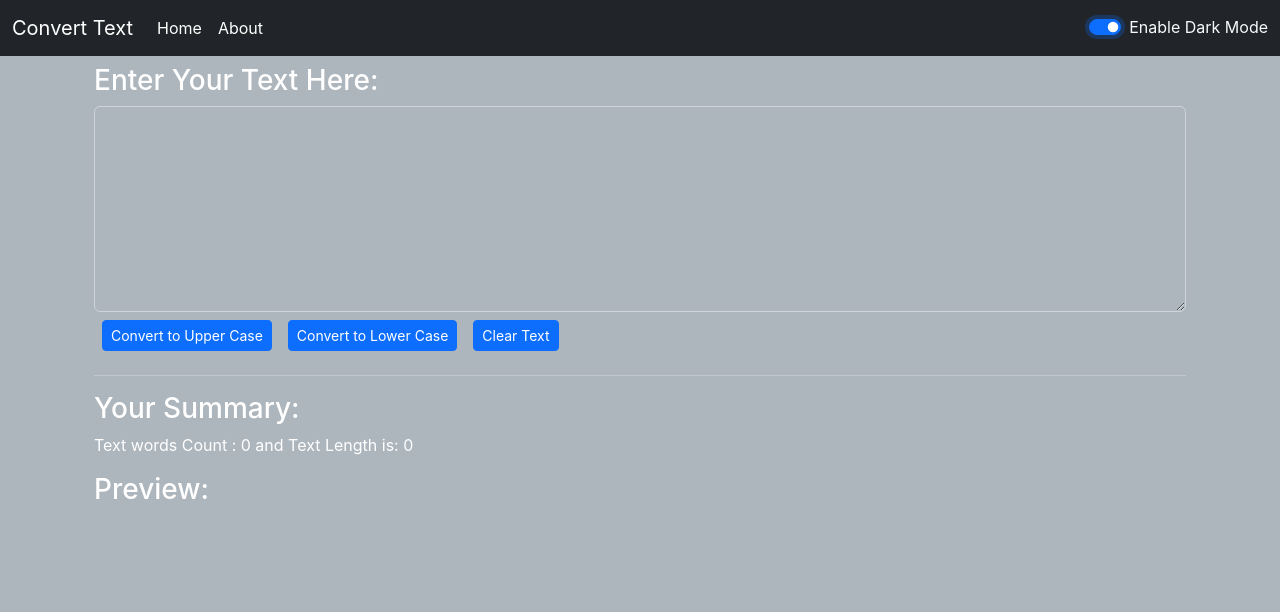
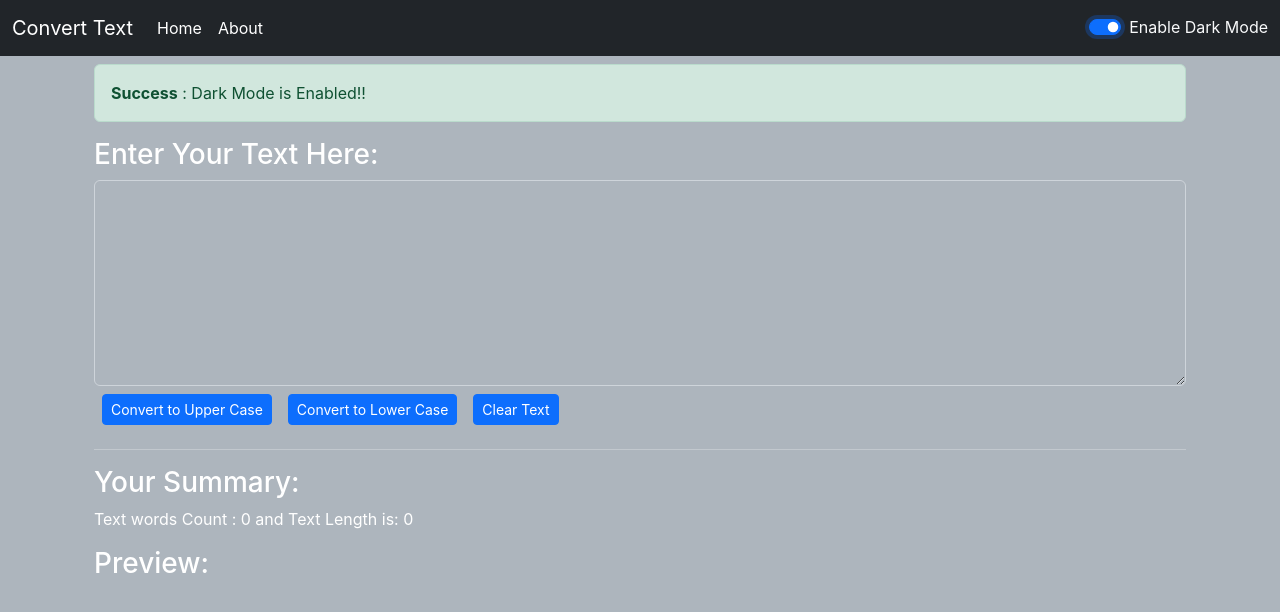
Before and after one commit to anshikaagrawal29/ReactCourse, a React (Create React App) app: page / in a window 1280 px wide. Both pictures are taken after a click on the switch "Enable Dark Mode". Shown: the top 612 px of the page. Built offline with nearby package versions, Linux system fonts and the light colour scheme.

Commit message:
Alert box and settimeout function

```diff
--- a/src/App.js
+++ b/src/App.js
@@ -2,10 +2,21 @@ import About from "./component/About";
 import Navbar from "./component/Navbar";
 import TextForm from "./component/TextForm";
 import React, {useState} from 'react';
+import Alert from "./component/Alert";
 
 /*Added new Component and Learned PropTypes and Prop...*/
 function App() {
   const[mode, setMode] = useState('light');
+  const[alertMessage, setAlertMessage] = useState(null);
+
+  const showAlert = (msg,typ) =>
+  {
+    setAlertMessage({
+      message : msg,
+      type : typ
+    })
+  }
+
   const[pageStyle, setStyle] = useState({
     backgroundColor : 'grey'
   })
@@ -16,19 +27,32 @@ function App() {
       {
         setMode('light');
         document.body.style.backgroundColor = 'white';
+        setAlertMessage({
+          message : "Light Mode is Enabled!!",
+          type : "success"
+        })
       }
       else
       {
         setMode('dark');
         document.body.style.backgroundColor = '#adb5bd';
+        setAlertMessage({
+          message : "Dark Mode is Enabled!!",
+          type : "success"
+        })
       }
   }
+
+  setTimeout(() => {
+    setAlertMessage(null)
+  }, 3000);
 
   return (
     <>
     <Navbar title="Convert Text" aboutText = "About" mode={mode} toggleModeClick = {toggleModeClick}/>
     <div className="container" mode={mode}>
-    <TextForm mode={mode}/>
+      <Alert alertMessage={alertMessage}/>
+    <TextForm showAlert ={showAlert} mode={mode}/>
       </div>
     </>
   );
--- /dev/null
+++ b/src/component/Alert.js
@@ -0,0 +1,12 @@
+import React from 'react'
+
+export default function Alert(props) {
+
+  return (
+    props.alertMessage && <div className="container my-2">
+       <div className={`alert alert-${props.alertMessage.type} alert-dismissible fade show`} role="alert">
+        <strong>{props.alertMessage.type.charAt(0).toUpperCase() + props.alertMessage.type.slice(1)}</strong> : {props.alertMessage.message}
+        </div>
+    </div>
+  )
+}
--- a/src/component/TextForm.js
+++ b/src/component/TextForm.js
@@ -1,14 +1,13 @@
 import React, {useState} from 'react'
-import PropTypes from 'prop-types'
 
 export default function TextForm(props) {
  const[text, setText] = useState("")
- const[btnText, setBtnText] = useState("Enable Dark Mode")
 
  const setUpValueOfMyText = () =>
  {
     let newtext = text.toUpperCase();
-    setText(newtext)
+    setText(newtext);
+    props.showAlert("Converted to UpperCase!!", "success");
  }
 
  const onchangeOfMyText = (event) =>
@@ -19,15 +18,21 @@ export default function TextForm(props) {
  const setLoValueOfMyText = () =>
  {
     let lowerText = text.toLowerCase();
-    setText(lowerText)
+    setText(lowerText);
+    props.showAlert("Converted to LowerCase!!", "success");
  }
 
  const  getLength = () =>
  {
     if(text.length === 0)
-    return "0";
+    {
+      return "0";
+    }
     else
-    return text.split(" ").length;
+    {
+      return text.split(" ").length;
+    }
+
  }
 
  const clearMyText = () =>
```
